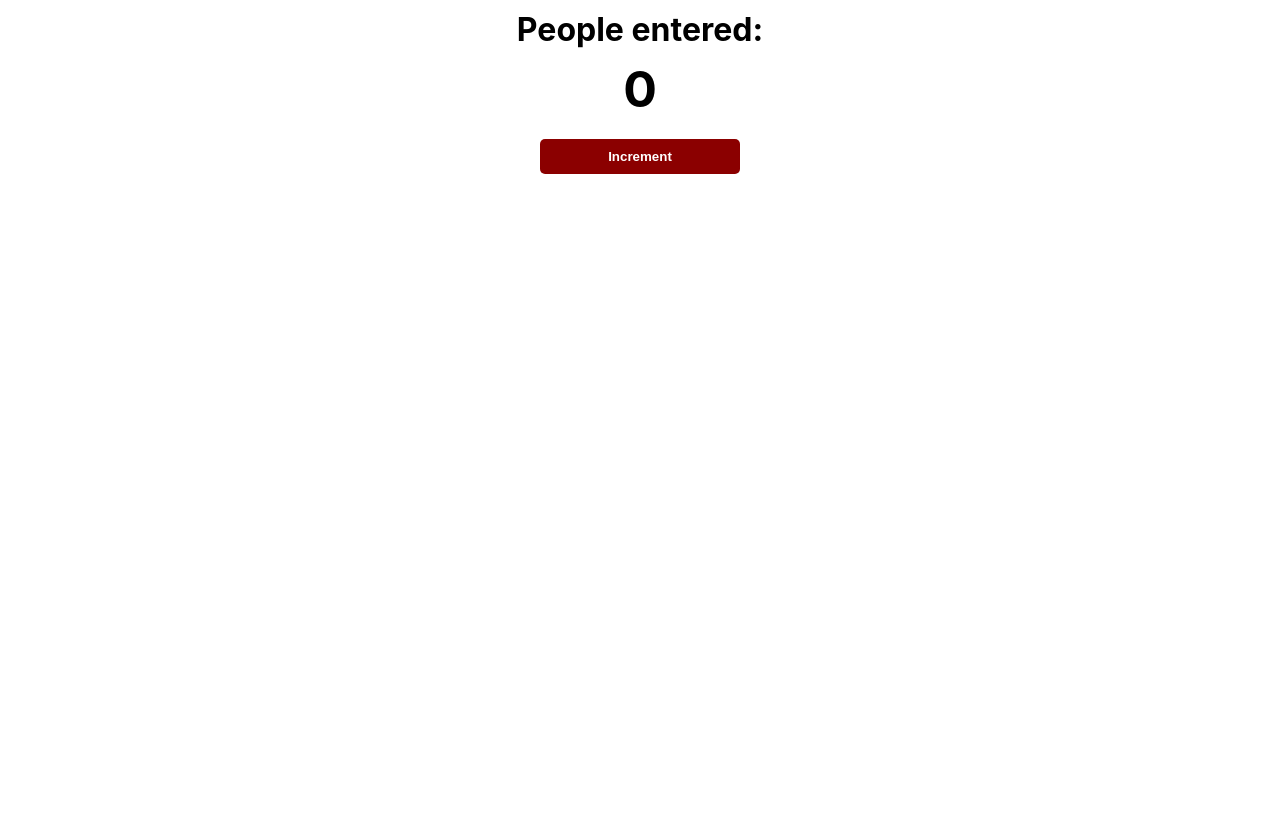
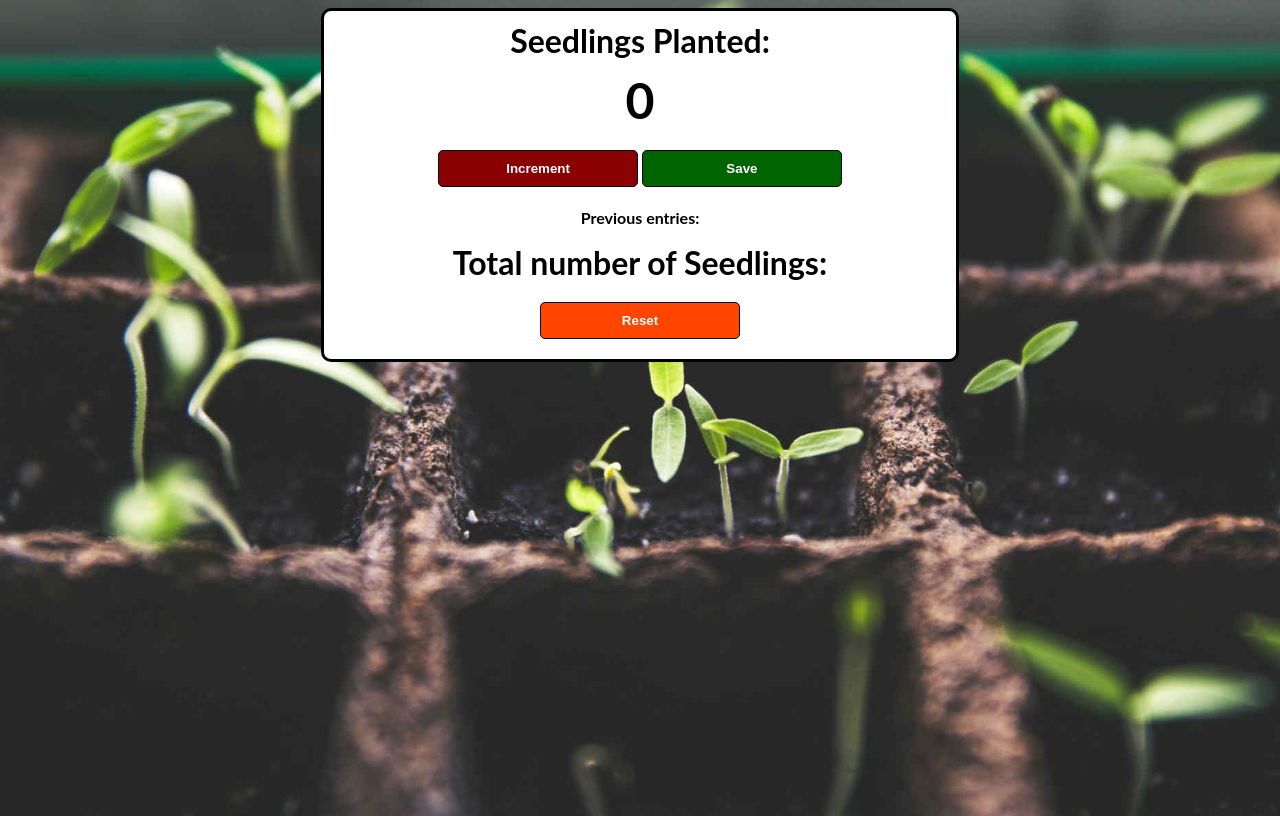
Before and after one commit to TsamayaDesigns/SeedlingCounter, a plain HTML site: page index.html in a window 1280 px wide. Drawn offline with Linux system fonts and the light colour scheme.

Commit message:
Completed seedling counter

```diff
--- a/index.css
+++ b/index.css
@@ -1,11 +1,19 @@
 body {
-    background-image: url("station.jpg");
+    background-image: url("seedlings.jpg");
     background-size: cover;
-    font-family: -apple-system, BlinkMacSystemFont, 'Segoe UI', Roboto, Oxygen, Ubuntu, Cantarell, 'Open Sans', 'Helvetica Neue', sans-serif;
+    font-family: 'Lato', 'Segoe UI', Roboto, Oxygen, Ubuntu, Cantarell, 'Open Sans', 'Helvetica Neue', sans-serif;
     font-weight: bold;
     text-align: center;
+    height: 100vh;
 }
 
+.container {
+    background: white;
+    max-width: 50%;
+    margin: auto;
+    border: 3px solid black;
+    border-radius: 10px;
+}
 h1 {
     margin-top: 10px;
     margin-bottom: 10px;
@@ -18,7 +26,7 @@ h2 {
 }
 
 button {
-    border: none;
+    border: 1px solid black;
     padding-top: 10px;
     padding-bottom: 10px;
     color: white;
@@ -35,3 +43,8 @@ button {
 #save-btn {
     background: darkgreen;
 }
+
+#reset-btn {
+    background: orangered;
+    margin-bottom: 20px;
+}
--- a/index.html
+++ b/index.html
@@ -1,12 +1,33 @@
+<!DOCTYPE html>
+<html lang="en">
+<head>
+    <meta charset="UTF-8">
+    <meta http-equiv="X-UA-Compatible" content="IE=edge">
+    <meta name="viewport" content="width=device-width, initial-scale=1.0">
+    <title>Seedling Counter</title>
+</head>
+<body>
+
+</body>
+</html>
 <html>
     <head>
         <link rel="stylesheet" href="index.css">
     </head>
     <body>
-        <h1>People entered:</h1>
-        <h2 id="count-el">0</h2>
-        <!-- Create a INCREMENT button with the id="increment-btn" -->
-        <button id="increment-btn" onclick="increment()">Increment</button>
+        <div class="container">
+            <h1>Seedlings Planted:</h1>
+            <h2 id="count-el">0</h2>
+            <!-- INCREMENT button -->
+            <button id="increment-btn" onclick="increment()">Increment</button>
+            <!-- SAVE button -->
+            <button id="save-btn" onclick="save()">Save</button>
+            <p id="save-el">Previous entries:  </p>
+            <h1>Total number of Seedlings: </h1>
+            <h2 id="total-el"></h2>
+            <!-- RESET button -->
+            <button id="reset-btn" onclick="reset()">Reset</button>
+        </div>
         <script src="index.js"></script>
     </body>
 </html>
--- a/index.js
+++ b/index.js
@@ -1,37 +1,41 @@
-// document.getElementById("count").innerText = 5
 
-// let count = 5
-// count = count + 1
-// console.log(count)
+// Variables
+let countEl = document.getElementById("count-el");
+let saveEl = document.getElementById("save-el");
+let totalEl = document.getElementById("total-el");
+let count = 0;
+let total = 0;
 
-// Create a variable, bonusPoints. Initialize it as 50. Increase it to 100.
-// Decrease it down to 25, and then finally increase it to 70
-// Console.log the value after each step
+// Increment & display the count
+function increment() {
+    count += 1;
+    countEl.textContent = count;
+}
 
-// let bonusPoints = 50
-// console.log(bonusPoints)
+// Save function to log out the count
+function save() {
 
-// bonusPoints = bonusPoints + 50
-// console.log(bonusPoints)
+    // Variable to contain the count and the dash separator, i.e. "12 - "
+    let countStr = count + " - ";
 
-// bonusPoints = bonusPoints - 75
-// console.log(bonusPoints)
+    // Display the variable in the saveEl
+    saveEl.textContent += countStr;
 
-// bonusPoints = bonusPoints + 45
-// console.log(bonusPoints)
+    // Calculate & Display the total number of seedlings
+    total += count;
+    totalEl.innerText = total;
 
+    // Reset counter after Save
+    count = 0;
+    countEl.textContent = 0;
+}
 
-// PseudoCode
-// Initialise the count as 0
-// Listen for clicks on the increment button
-// Increment the count variable when button is clicked
-// Change the id=count-el in HTML to reflect the new count
-let countEl = document.getElementById("count-el");
-let count = 0
-
-function increment() {
-    count = count + 1;
-    // countEl.innerHTML = count;
-    countEl.innerText = count;
-    // countEl.textContent = count;
+// Reset function to reset everything
+function reset() {
+    count = 0;
+    countEl.textContent = 0;
+    saveEl.textContent = 0;
+    totalEl.textContent = "";
+    total = 0;
+    saveEl.innerHTML = "Previous entries:  ";
 }
```
Also changed, not shown: Functions/index.html (deleted, +0 -7 lines), Functions/index.js (deleted, +0 -39 lines), seedlings.jpg (added).
